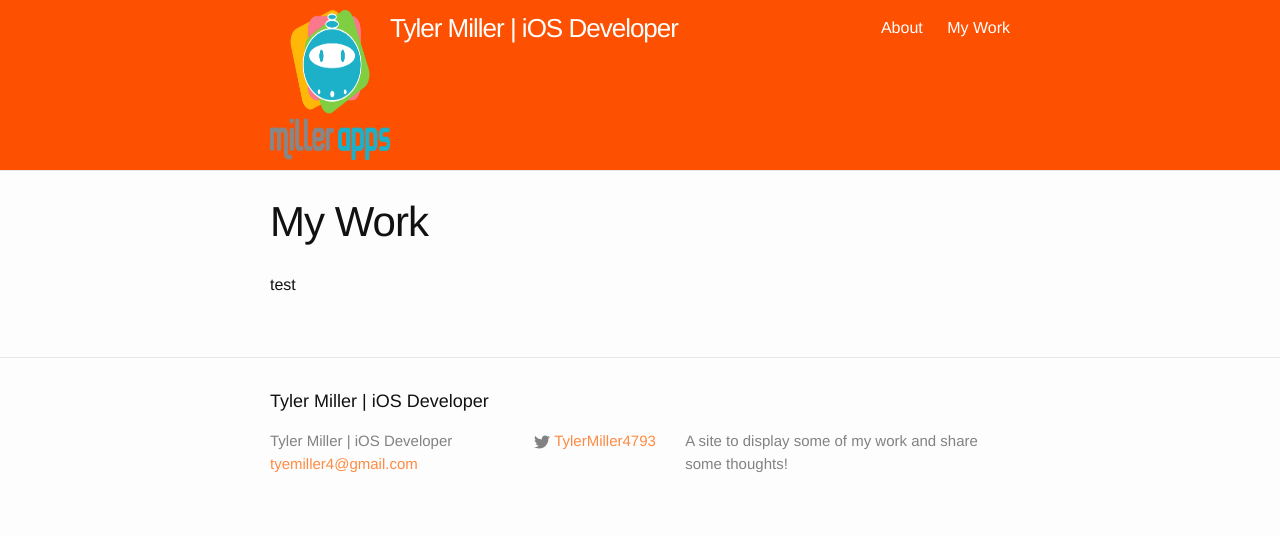
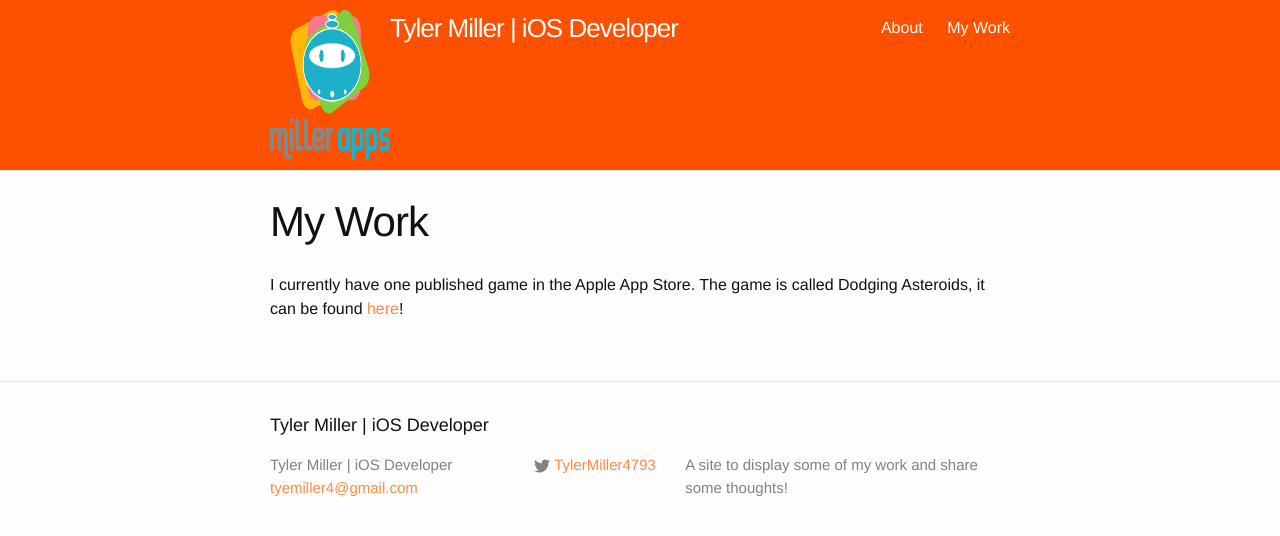
Before and after one commit to MillerApps/MillerApps.github.io, a Jekyll site: the page built from work.md, in a window 1280 px wide. Shown: the top 536 px of the page. Built offline with Jekyll 4.4.1, drawn with Linux system fonts in a browser that asks for light colours.

Commit message:
updated work

```diff
--- a/_posts/2015-05-11-my-first-game.markdown
+++ b/_posts/2015-05-11-my-first-game.markdown
@@ -8,4 +8,4 @@ comments: True
 
 Dodging Asteroids is the very first iOS app that I have released. I worked on it for around two months while learning SpriteKit (Apple's 2d Gaming framework), it was a very good experience overall. As with anything there of course were some points of difficulty. Over this period I found SpriteKit to be very easy to work with with a few exceptions due to un-fixed bugs, overall I would say SpriteKit is a great gaming framework for anyone looking to create a 2d game for any iOS device.
 
-Now for a little about the app, it is a game set in space with a simple goal to dodge the asteroids for as long as possible. Along the way spacemen will spawn on occasion that will provide the player you to gain an extra life (up to 3) and 5 extra points. If you would like to check Dodging Asteroids it is available on the App Store today!
+Now for a little about the app, it is a game set in space with a simple goal to dodge the asteroids for as long as possible. Along the way spacemen will spawn on occasion that will provide the player you to gain an extra life (up to 3) and 5 extra points. If you would like to check Dodging Asteroids it is available on the [App Store](https://itunes.apple.com/us/app/dodging-asteriods/id969815744?mt=8) today!
--- a/work.md
+++ b/work.md
@@ -4,4 +4,4 @@ title: My Work
 permalink: /work/
 ---
 
-test
+I currently have one published game in the Apple App Store. The game is called Dodging Asteroids, it can be found [here](https://itunes.apple.com/us/app/dodging-asteriods/id969815744?mt=8)!
```
